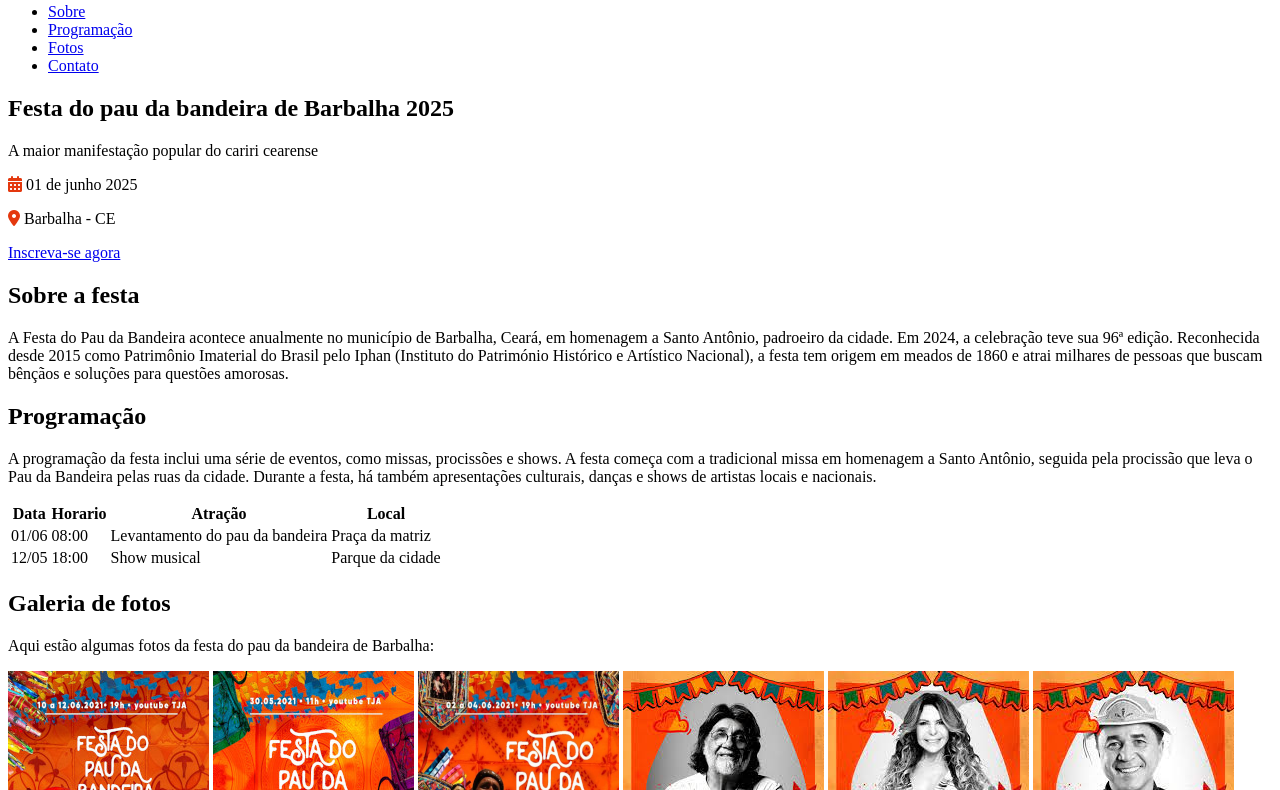
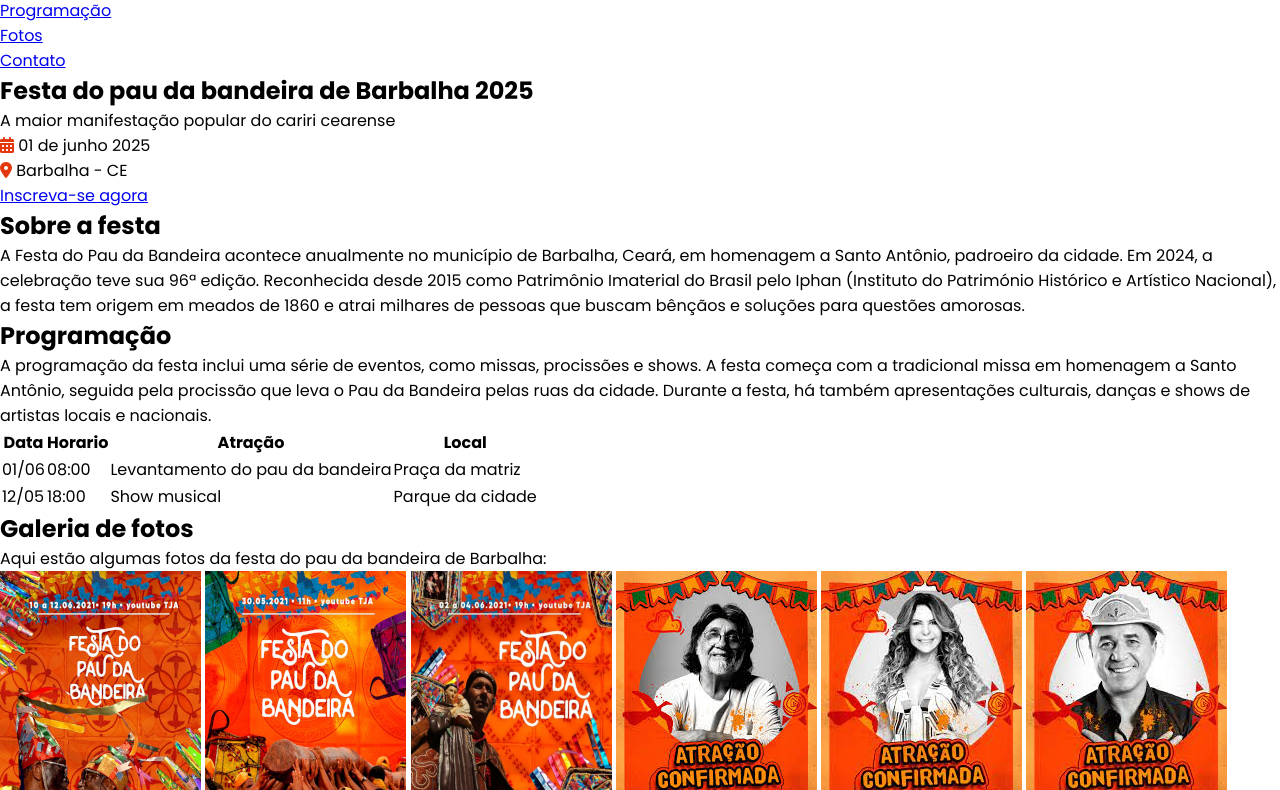
Before and after one commit to Pedroh777856/projeto-capacita-pau-da-bandeira-de-barbalha, a plain HTML site: page src/index.html in a window 1280 px wide. Shown: the part 56-846 px from the top of the page. Drawn offline with Linux system fonts and the light colour scheme.

Commit message:
adicionando arquivo css, cores e fonte

```diff
--- a/src/index.html
+++ b/src/index.html
@@ -4,6 +4,7 @@
     <meta charset="UTF-8">
     <meta name="viewport" content="width=device-width, initial-scale=1.0">
     <link rel="stylesheet" href="https://cdnjs.cloudflare.com/ajax/libs/font-awesome/6.7.2/css/all.min.css" integrity="sha512-Evv84Mr4kqVGRNSgIGL/F/aIDqQb7xQ2vcrdIwxfjThSH8CSR7PBEakCr51Ck+w+/U6swU2Im1vVX0SVk9ABhg==" crossorigin="anonymous" referrerpolicy="no-referrer" />
+    <link rel="stylesheet" href="style/style.css">
     <title>Pau da Bandeira de Barbalha</title>
 </head>
 <body>
--- /dev/null
+++ b/src/style/style.css
@@ -0,0 +1,40 @@
+/* Header e Area de background -> Daniel */
+@import url('https://fonts.googleapis.com/css2?family=Poppins:ital,wght@0,100;0,200;0,300;0,400;0,500;0,600;0,700;0,800;0,900;1,100;1,200;1,300;1,400;1,500;1,600;1,700;1,800;1,900&display=swap');
+
+:root{
+    --main-color: #e4380e;
+    --red-color: #b70e09;
+    --green-color: #035f28;
+    --blue-color: #096362;
+    --yellow-color: #fe9507;
+    --orange-color: #ec450c;
+    --ligth-color: #fff;
+}
+
+*{
+    box-sizing: border-box;
+    font-family: "Poppins", sans-serif;
+    margin: 0;
+    padding: 0;
+}
+
+
+
+
+
+
+
+
+
+/* Sobre e Programação -> Raynara */
+
+
+
+
+/* Galeria de Fotos e formulario -> Victor */
+
+
+
+
+
+/* Footer -> quem quiser */
```
